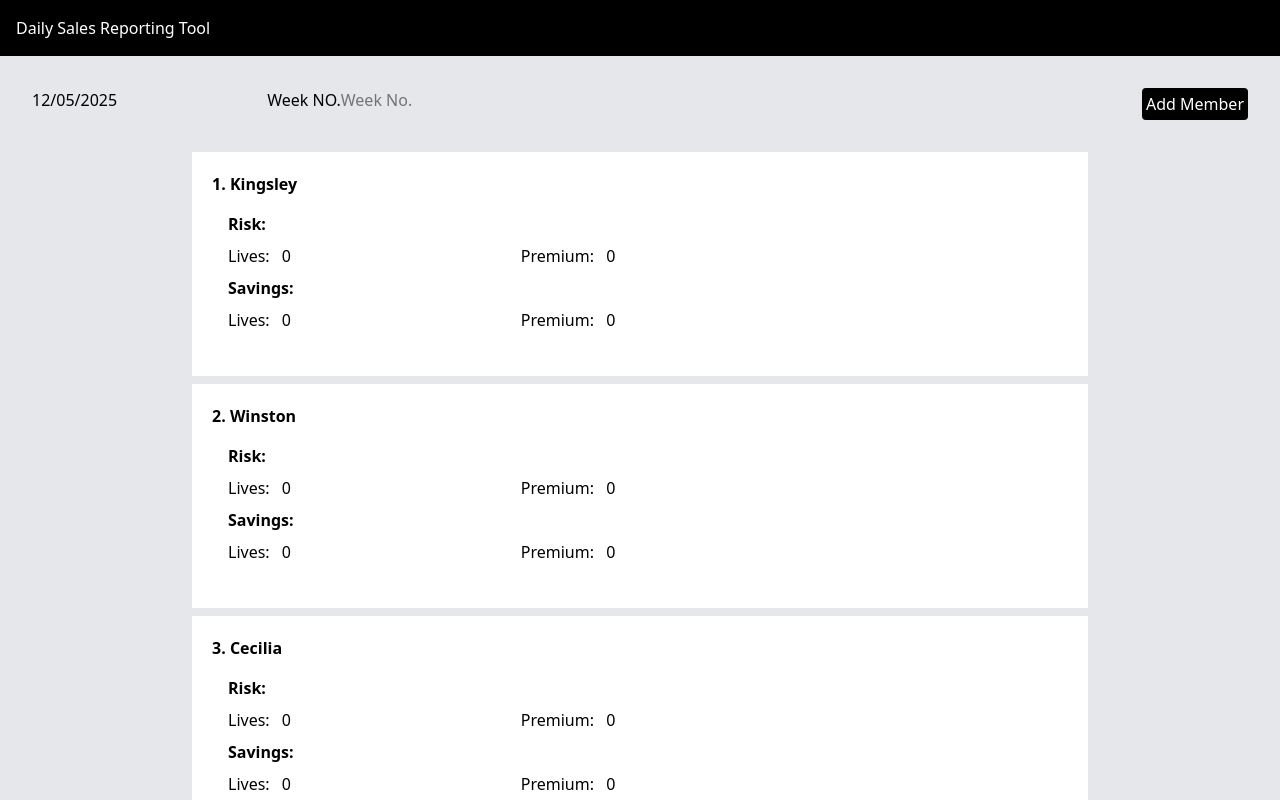
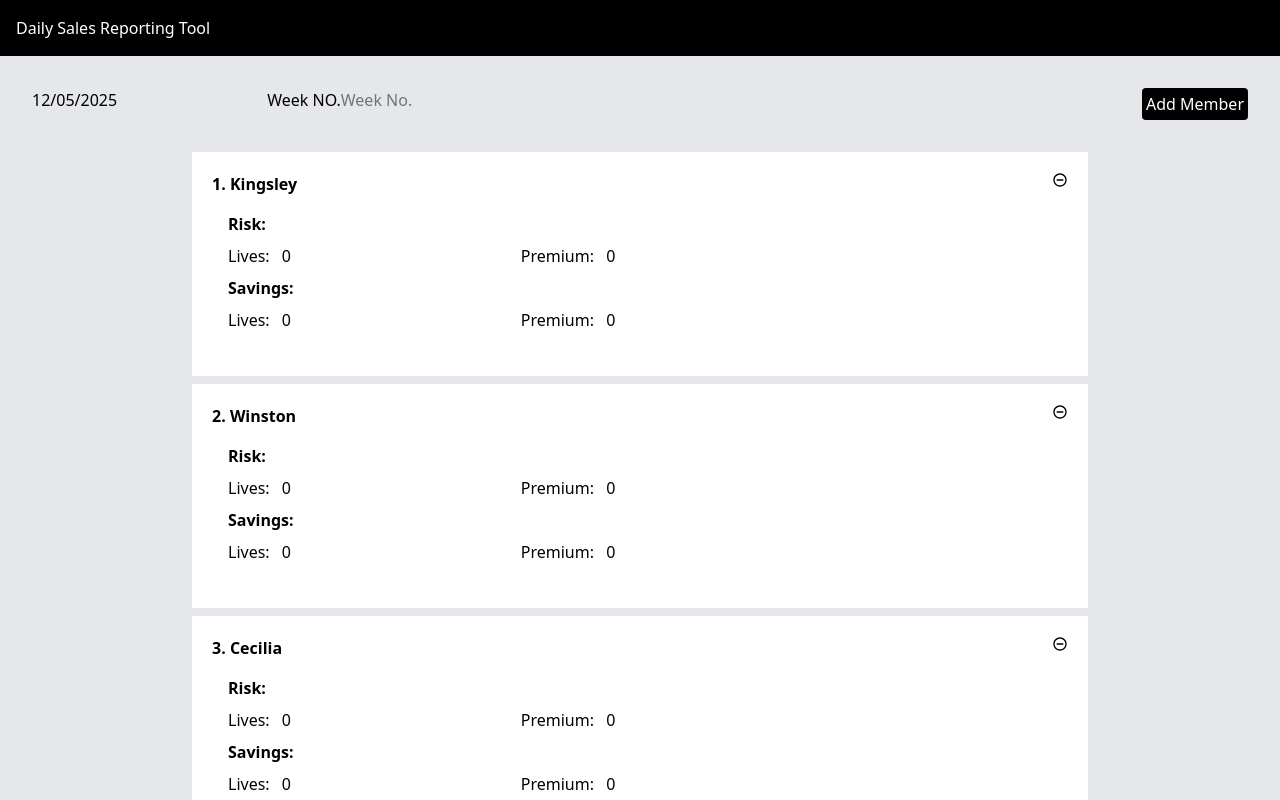
Before and after one commit to Hellie-tenny/reports-compiler, a React (Vite) app: page / in a window 1280 px wide. Shown: the top 800 px of the page. Built offline with nearby package versions, Linux system fonts and the light colour scheme.

Commit message:
updated with the remove member function, among others

```diff
--- a/package.json
+++ b/package.json
@@ -10,9 +10,12 @@
     "preview": "vite preview"
   },
   "dependencies": {
+    "@fortawesome/fontawesome-svg-core": "^6.7.2",
+    "@fortawesome/react-fontawesome": "^0.2.2",
     "@tailwindcss/vite": "^4.1.5",
     "react": "^19.1.0",
     "react-dom": "^19.1.0",
+    "react-icons": "^5.5.0",
     "tailwindcss": "^4.1.5"
   },
   "devDependencies": {
--- a/src/App.jsx
+++ b/src/App.jsx
@@ -1,4 +1,6 @@
 import { useEffect, useState } from 'react'
+import { MdOutlineRemoveCircleOutline } from "react-icons/md";
+import { HiOutlineXMark } from "react-icons/hi2";
 import './App.css'
 
 function App() {
@@ -10,7 +12,9 @@ function App() {
   const [finalReport, setFinalReport] = useState("");
   const [reportDate, setReportDate] = useState("");
   const [weekNo, setWeekNo] = useState("");
-  const [appData, setAppData] = useState({})
+  const [appData, setAppData] = useState({});
+  const [removeMemberDialog, setRemoveMemberDialog] = useState(false);
+  const [removeMemberSubject, setRemoveMemberSubject] = useState({});
   // const [sales, setSales] = useState([]);
 
   // functions and stuff
@@ -149,6 +153,22 @@ Regards.
 
     setFinalReport("");
   };
+
+  function removeMember(id, name) {
+    setRemoveMemberDialog(!removeMemberDialog);
+    setRemoveMemberSubject({ id: id, name: name });
+  }
+
+  function comfirmRemoveMember() {
+    const updatedMembers = members.filter((member) => member.id !== removeMemberSubject.id).map((member, index) => (
+      {
+        ...member,
+        id: index + 1
+      }
+    ));
+    setMembers(updatedMembers);
+    localStorage.setItem("members", JSON.stringify(updatedMembers));
+  }
 
   // useEffect to initialize the app
   useEffect(() => {
@@ -310,7 +330,9 @@ Regards.
 
 
   return (
-    <div className='container bg-gray-200'>
+    <div className='container bg-gray-200 h-[100vh] overflow-y-auto'>
+
+
 
       <div className={`absolute bg-[rgba(0,0,0,0.5)] w-full h-full ${popup ? `flex` : 'hidden'} justify-center items-center`}>
 
@@ -333,11 +355,36 @@ Regards.
 
       </div>
 
+
+      <div className={`absolute bg-[rgba(0,0,0,0.5)] w-full h-full ${removeMemberDialog ? `flex` : 'hidden'} justify-center items-center`}>
+
+        <div className="bg-white w-[40%] p-4 h-auto">
+          <HiOutlineXMark className='float-right cursor-pointer' onClick={() => setRemoveMemberDialog(false)} />
+          <div className='my-4'>
+            <span>
+              Are you sure you want to remove {removeMemberSubject.name}?
+            </span>
+          </div>
+
+          <div>
+            <button className='bg-black text-white p-1 rounded-sm cursor-pointer mx-auto' onClick={comfirmRemoveMember}>
+              Comfirm
+            </button>
+          </div>
+
+        </div>
+
+
+      </div>
+
+
       <div className='bg-black w-full p-4'>
         <h2 className='text-white'>
           Daily Sales Reporting Tool
         </h2>
       </div>
+
+      <div className="members w-full">
 
         <div className="w-full p-[2rem]">
           <input type="text" value={reportDate} /> Week NO.<input type="text" placeholder='Week No.' value={weekNo} onChange={(e) => updateWeekNo(e.target.value)} />
@@ -346,10 +393,17 @@ Regards.
           </button>
         </div>
 
-      <div className="w-[70%] mx-auto">
+      </div>
+
+
+    <div className="report w-[70%] mx-auto h-[100%]">
           {
             members.map((member) => (
               <div className='my-2 p-5  bg-white'>
+                <MdOutlineRemoveCircleOutline
+                  className='float-right cursor-pointer'
+                  onClick={() => removeMember(member.id, member.name)}
+                />
                 <div className='flex-2'>
                   <span className='font-bold'>{member.id}. {member.name}</span>
                 </div>
@@ -399,6 +453,7 @@ Regards.
 
         </div>
 
+
     </div>
   )
 }
```
Also changed, not shown: 1 other file (tests, documents, lock files or other folders). Lines whose indentation alone changed are shown as unchanged.
